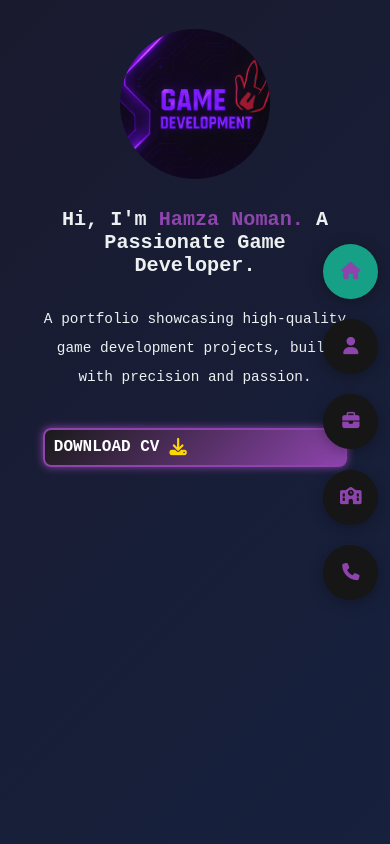
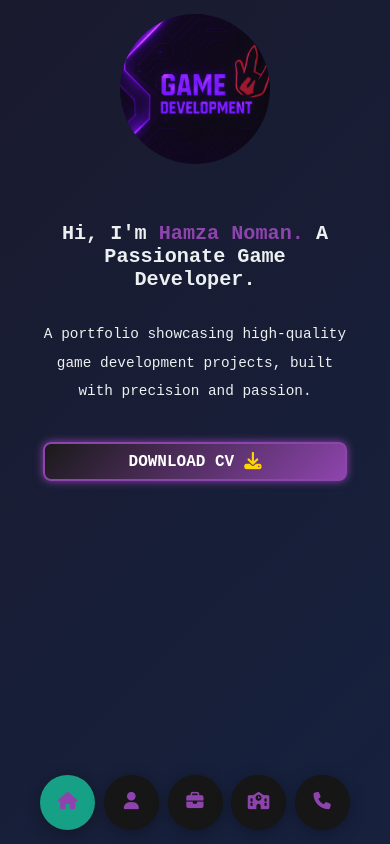
Before and after one commit to Hamza272382/GameDevPortfolio, a plain HTML site: page index.html in a window 390 px wide. Drawn offline with nearby package versions, Linux system fonts and the light colour scheme; files that its build step writes are made by us from their sources; files whose address does not match are found by name.

Commit message:
Update _media.scss

```diff
--- a/_media.scss
+++ b/_media.scss
@@ -30,6 +30,35 @@ header {
     display: none;
 }
 
+@media screen and (max-width: 600px) {
+  header {
+    padding: 0 !important;
+  }
+
+  header .right-header {
+    padding: 2rem !important;
+    margin-bottom: 50px !important;
+  }
+
+  .controlls {
+    top: auto !important;
+    bottom: 0 !important;
+    flex-direction: row !important;
+    justify-content: center !important;
+    left: 50% !important;
+    transform: translateX(-50%) !important;
+    width: 100% !important;
+    height: auto !important;
+
+  }
+
+  .controlls .control {
+    margin: 1rem 0.3rem !important;
+
+
+  }
+}
+
 /* Media Queries */
 
 /* For devices with a width of 1200px or greater (Desktop) */
@@ -43,6 +72,7 @@ header {
         grid-template-columns: repeat(2, 1fr);
         margin-left: -250px;
         margin-bottom: 500%;
+        height: auto;
     }
 
     .img {
@@ -126,7 +156,10 @@ header {
     .portfolio-grid {
         grid-template-columns: repeat(auto-fit, minmax(250px, 1fr));
     }
+
 }
+
+
 
 /* For devices smaller than 576px (Mobile Portrait) */
 @media screen and (max-width: 575px) {
@@ -429,6 +462,7 @@ header {
 
   .about-container {
     flex-direction: column;
+
   }
 
   .left-about, .right-about {
@@ -441,7 +475,7 @@ header {
   }
 
   .progress-con {
-    flex-direction: column;
+    flex-direction: row;
     align-items: flex-start;
   }
 
@@ -486,7 +520,7 @@ header {
     font-size: 1rem;
   }
 }
-@media (max-width: 600px) {
+@media (max-width: 770px) {
   /* Example: Buttons inside .btn-cont (header), .game-buttons (projects), .submit-btn (contact form) */
 
   /* Header Download CV button container */
@@ -499,6 +533,7 @@ header {
   .btn-cont .main-btn {
     flex: 1 1 auto;
     text-align: center;
+    justify-content: center;
   }
 
   /* Project buttons container */
```
